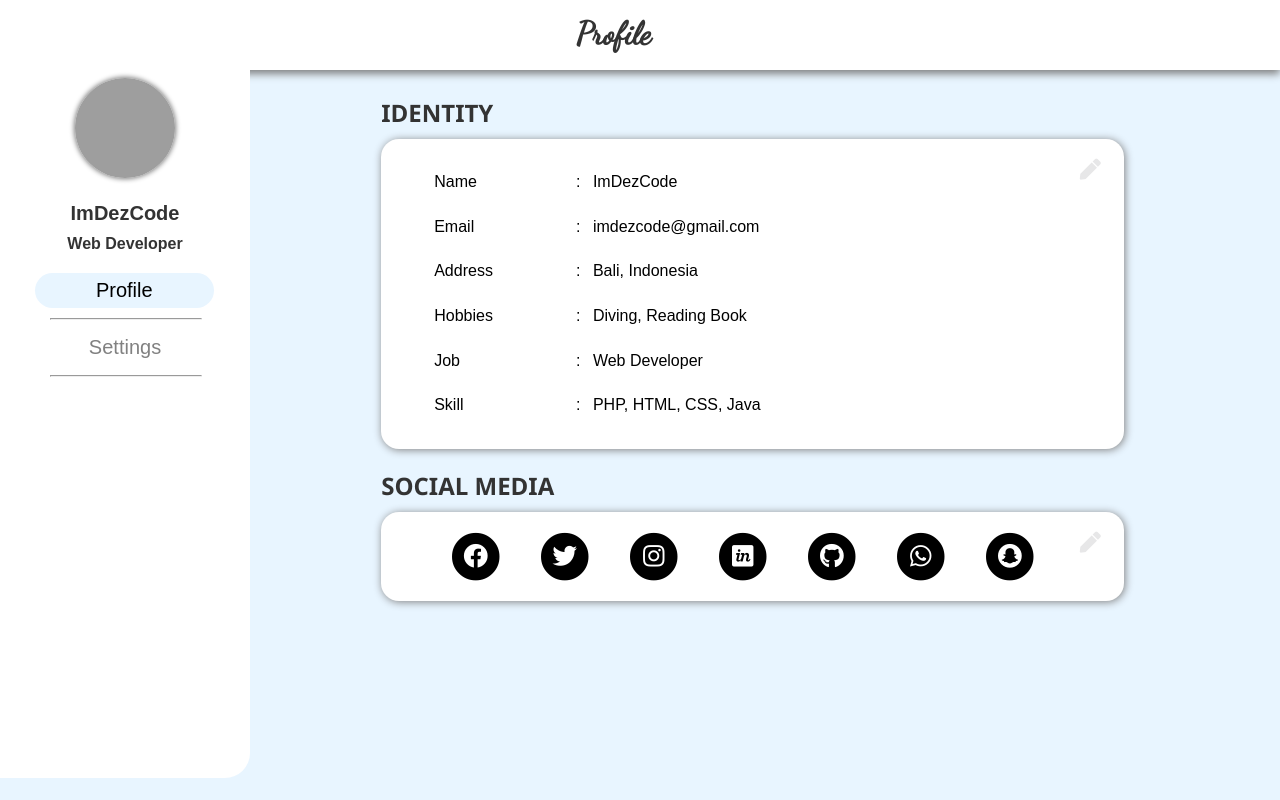
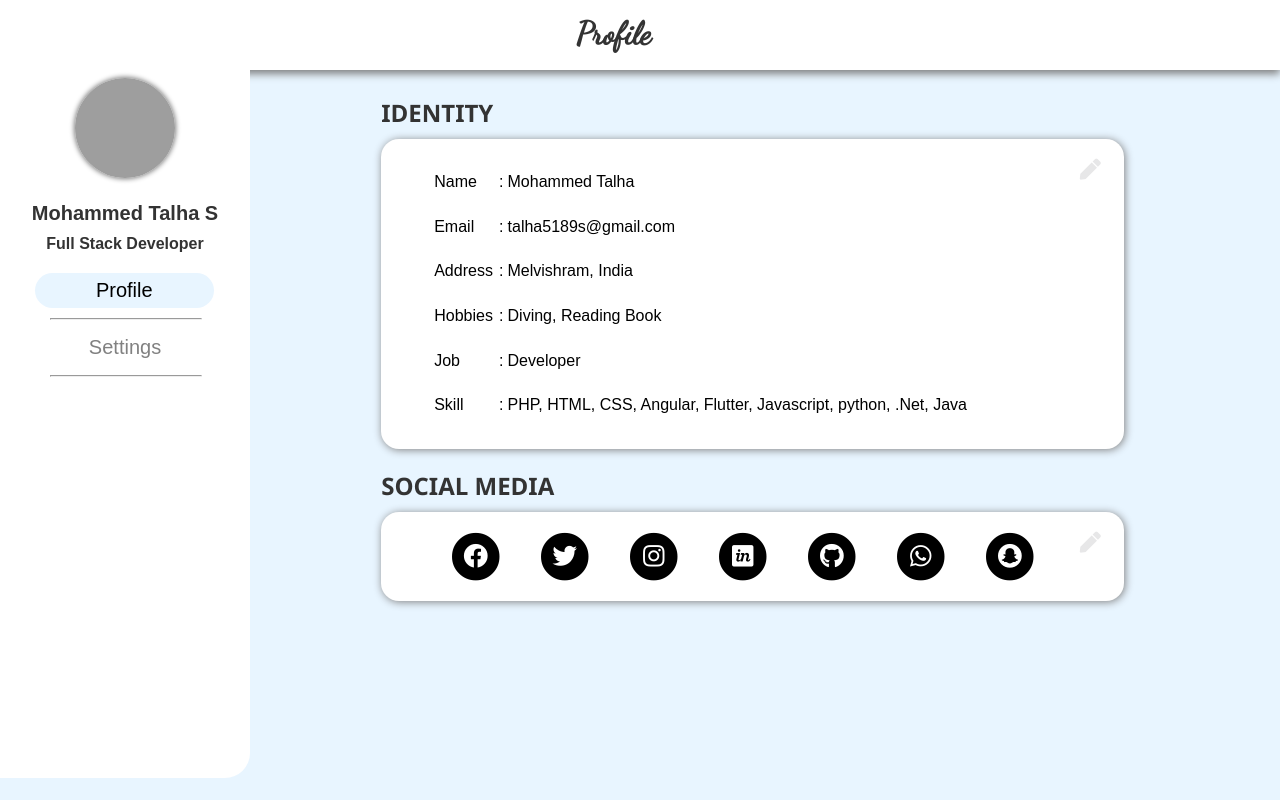
Before and after one commit to Mohammedtalhas/mohammedtalhas.github.io, a plain HTML site: page index.html in a window 1280 px wide. Drawn offline with Linux system fonts and the light colour scheme; grey boxes are pictures that could not be loaded.

Commit message:
Update index.html

```diff
--- a/index.html
+++ b/index.html
@@ -29,13 +29,13 @@
     <!-- Sidenav -->
     <div class="sidenav">
         <div class="profile">
-            <img src="https://imdezcode.files.wordpress.com/2020/02/imdezcode-logo.png" alt="" width="100" height="100">
+            <img src="https://avatars.githubusercontent.com/u/36769231?v=4" alt="" width="100" height="100">
 
             <div class="name">
-                ImDezCode
+                Mohammed Talha S
             </div>
             <div class="job">
-                Web Developer
+                Full Stack Developer
             </div>
         </div>
 
@@ -63,17 +63,17 @@
                         <tr>
                             <td>Name</td>
                             <td>:</td>
-                            <td>ImDezCode</td>
+                            <td>Mohammed Talha</td>
                         </tr>
                         <tr>
                             <td>Email</td>
                             <td>:</td>
-                            <td>imdezcode@gmail.com</td>
+                            <td>talha5189s@gmail.com</td>
                         </tr>
                         <tr>
                             <td>Address</td>
                             <td>:</td>
-                            <td>Bali, Indonesia</td>
+                            <td>Melvishram, India</td>
                         </tr>
                         <tr>
                             <td>Hobbies</td>
@@ -83,12 +83,12 @@
                         <tr>
                             <td>Job</td>
                             <td>:</td>
-                            <td>Web Developer</td>
+                            <td> Developer</td>
                         </tr>
                         <tr>
                             <td>Skill</td>
                             <td>:</td>
-                            <td>PHP, HTML, CSS, Java</td>
+                            <td>PHP, HTML, CSS, Angular, Flutter, Javascript, python, .Net, Java</td>
                         </tr>
                     </tbody>
                 </table>
```
